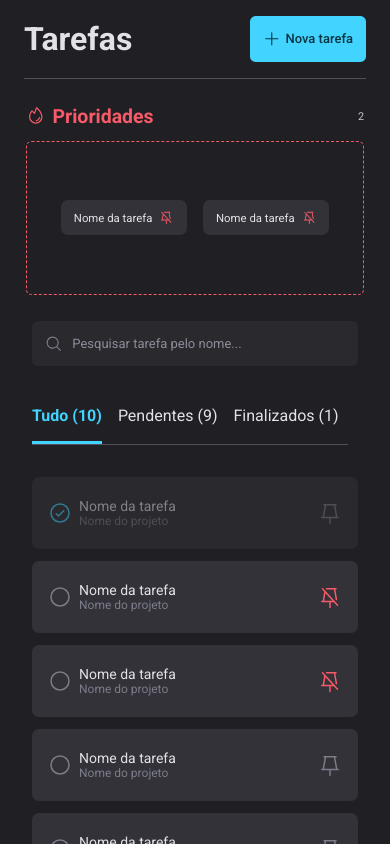
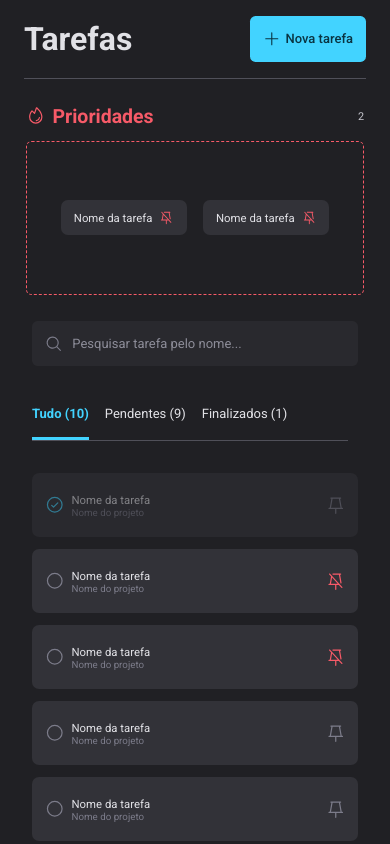
Before and after one commit to viniciusxsousa/e-tasks, a React (Vite) app: page / in a window 390 px wide. Built offline with nearby package versions, Linux system fonts and the light colour scheme.

Commit message:
ajustando responsividade no componente taks

```diff
--- a/src/components/Filter/styles.js
+++ b/src/components/Filter/styles.js
@@ -2,7 +2,7 @@
 
 export const Container = styled.button`
   background: none;
-  font-size: 16px;
+  font-size: 1rem;
   border: 0;
 
   color: ${({ theme }) => theme.COLORS.GRAY_100};
--- a/src/components/Task/styles.js
+++ b/src/components/Task/styles.js
@@ -4,10 +4,7 @@
   background-color: ${({ theme }) => theme.COLORS.GRAY_600};
   color: ${({ theme }) => theme.COLORS.GRAY_100};
 
-  height: 72px;
-  height: 72px;
-
-  padding: 24px 16px;
+  padding: 1.5rem 1rem;
   border-radius: 7px;
 
   display: flex;
@@ -19,7 +16,7 @@
   `};
 
   > svg {
-    font-size: 24px;
+    font-size: 1.5rem;
     color: ${({ theme }) => theme.COLORS.GRAY_400};
 
     ${({ $done }) => $done && css`
@@ -35,13 +32,13 @@
   flex-direction: column;
 
   > span {
-    font-size: 14px;
+    font-size: 0.875rem;
     color: ${({ theme }) => theme.COLORS.GRAY_100};
 
   }
 
   > small {
-    font-size: 12px;
+    font-size: 0.75rem;
     color: ${({ theme }) => theme.COLORS.GRAY_400};
   }
 `;
```
